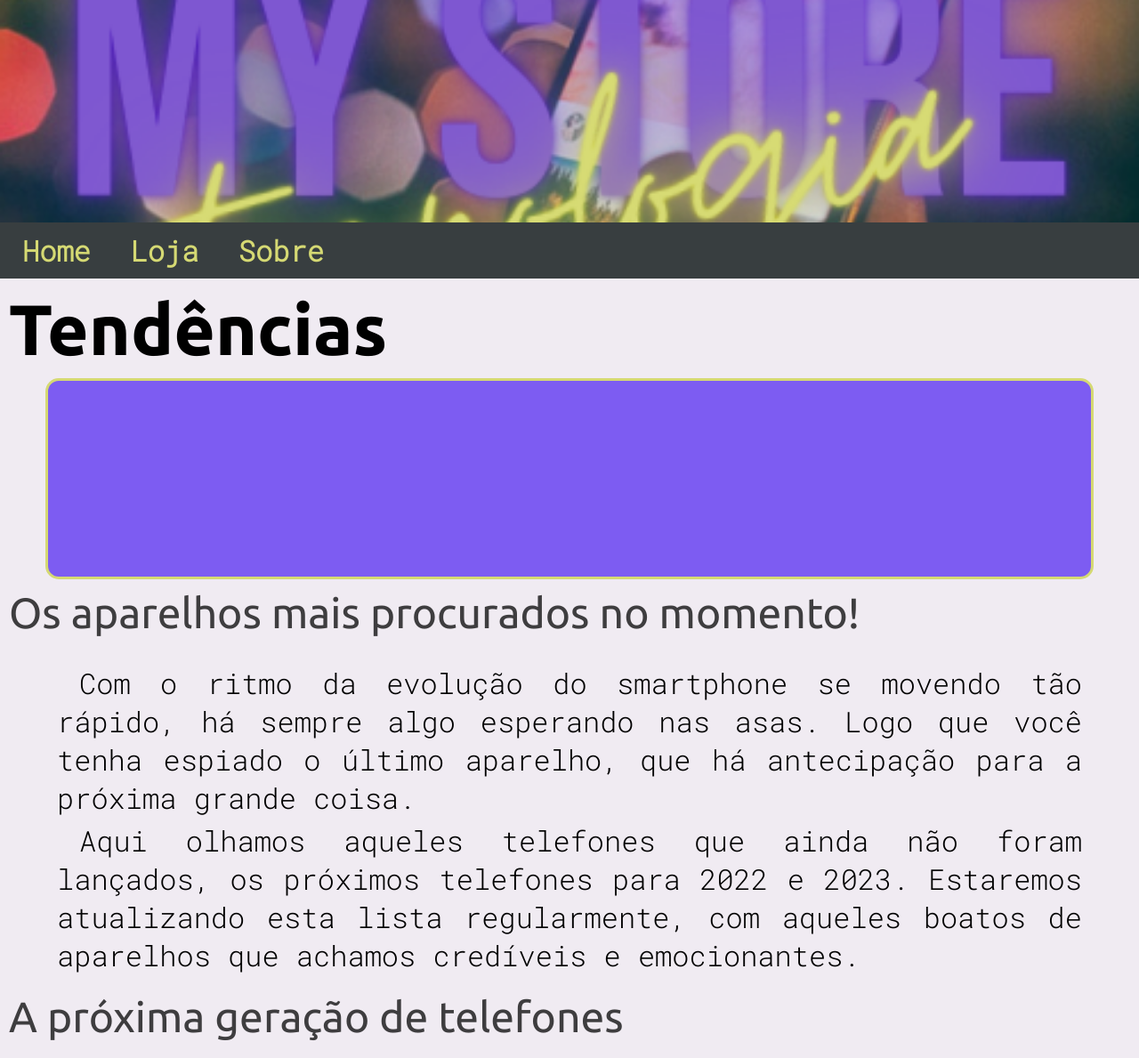
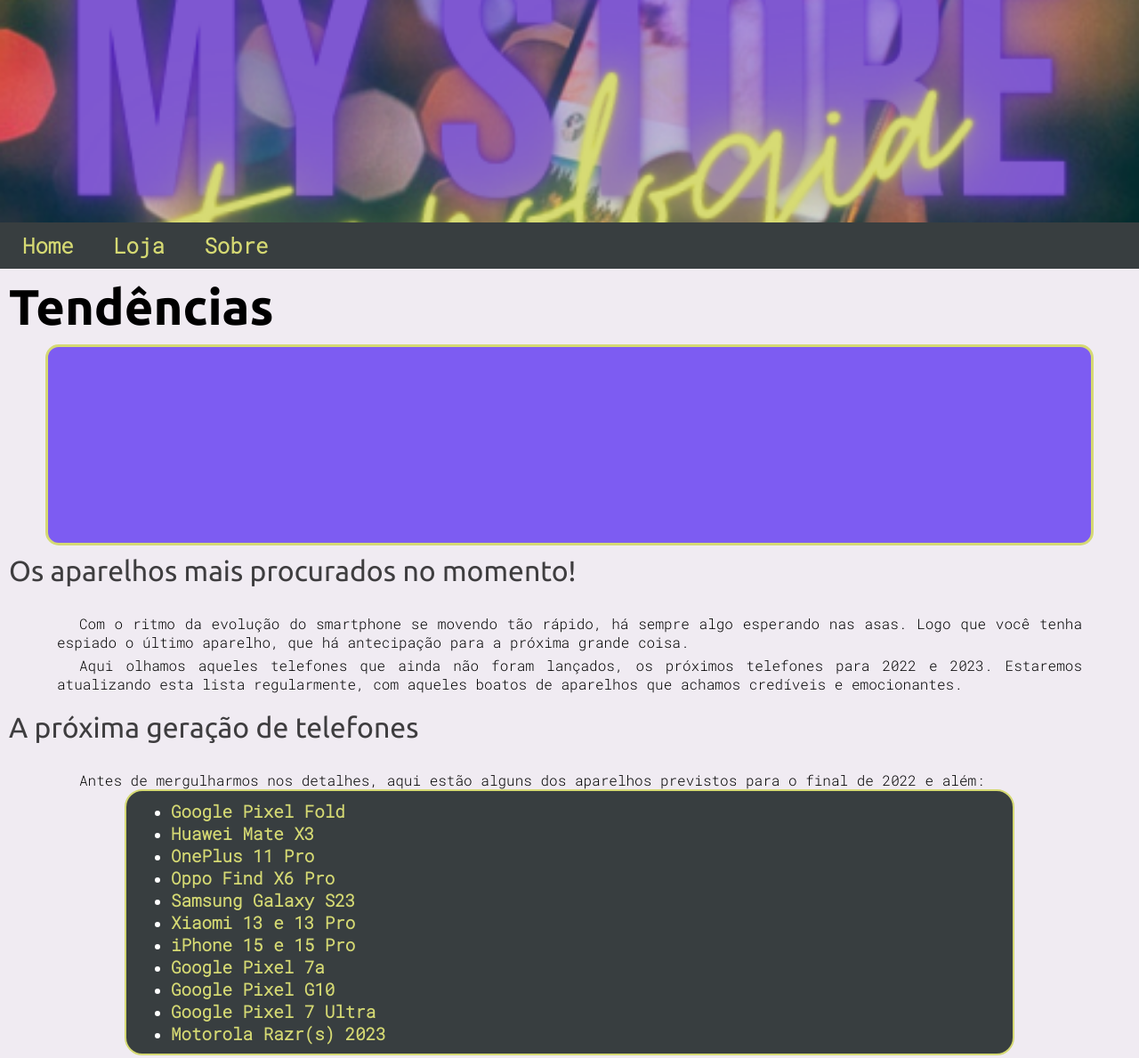
Before and after one commit to LuisFCaretta/site-tecnologia, a plain HTML site: page index.html in a window 1280 px wide. Shown: the top 1189 px of the page at 89% size. Drawn offline with Linux system fonts and the light colour scheme.

Commit message:
tamanho de fonte

```diff
--- a/estilos/media-query.css
+++ b/estilos/media-query.css
@@ -7,19 +7,19 @@
 @media screen and (min-width: 992px) {
 
 	#menu > a {
+		font-size: 1.5em;
+	}
+
+	.tendencias > h2 {
+		font-size: 3.5em;
+	}
+
+	.tendencias h3 {
 		font-size: 2em;
 	}
 
-	.tendencias > h2 {
-		font-size: 5em;
-	}
-
-	.tendencias h3 {
-		font-size: 3em;
-	}
-
 	.tendencias p {
-		font-size: 2em;
+		font-size: 1em;
 	}
 
 	#modelos {
@@ -29,6 +29,6 @@
 	}
 
 	#modelos > li > a {
-		font-size: 1.5em;
+		font-size: 1.2em;
 	}
 }
```
